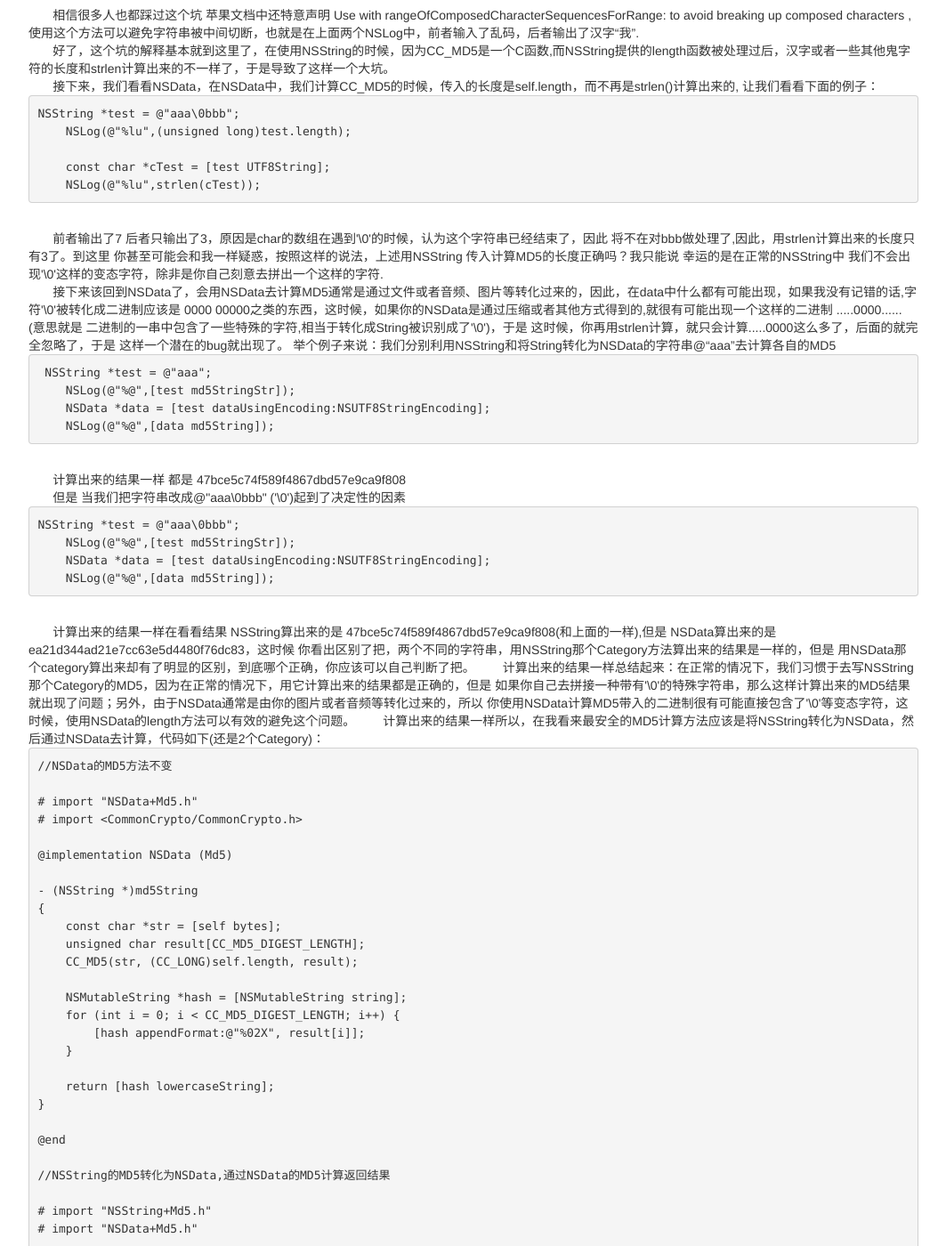
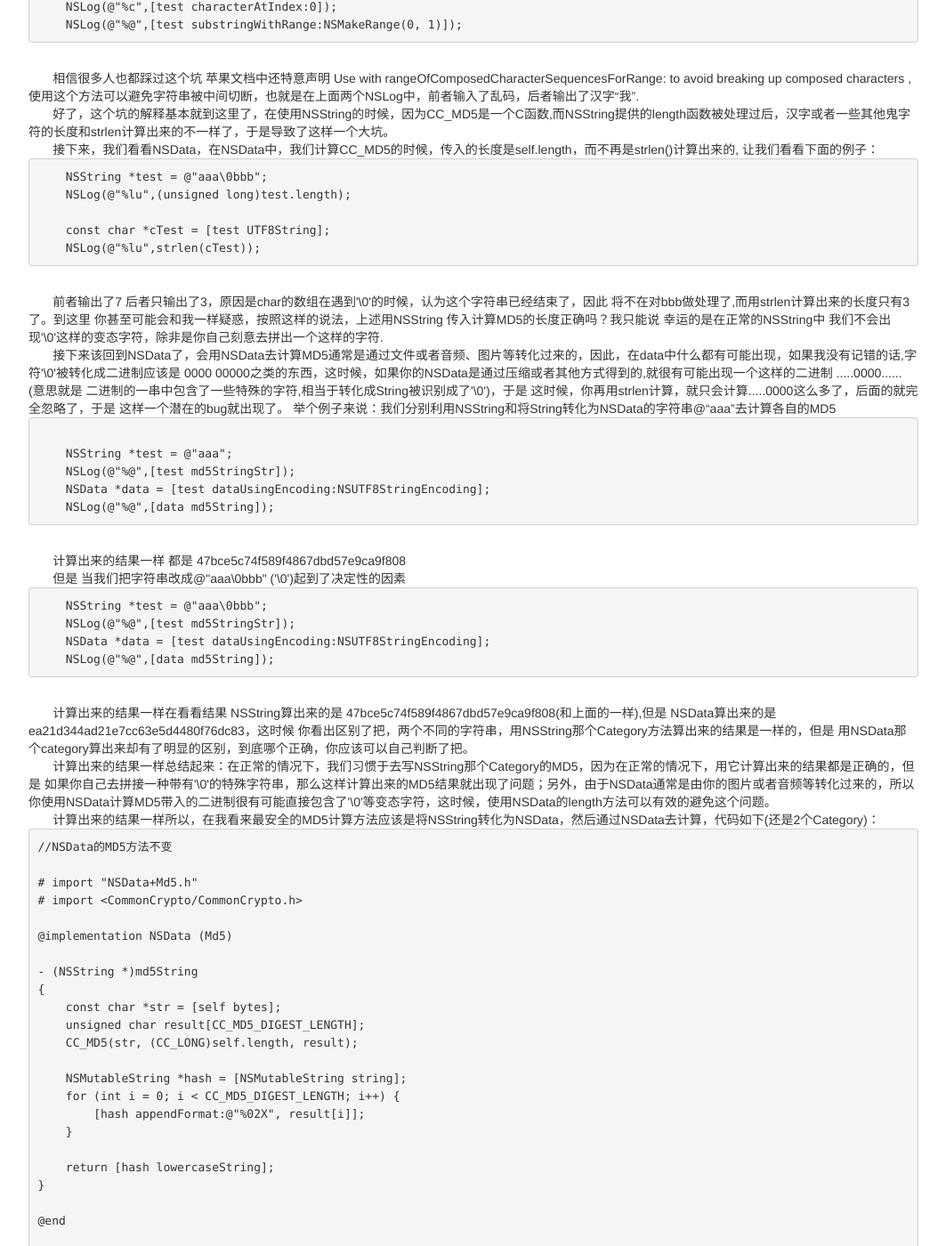
Before and after one commit to VioletHill/VioletHill.github.io, a Jekyll site: the page built from _posts/blog/2015-1-24-md5.md, in a window 1280 px wide and 1400 px high, scrolled down 1753 px. Shown: the whole window at 89% size, without its empty margins (108-1171 px from the left). Built offline with Jekyll 4.4.1, drawn with Linux system fonts in a browser that asks for light colours; Markdown is read by kramdown in place of the engine named in the settings; comment, search, counter and statistics services are not loaded; part of the change alters nothing that is shown; some of the changed text lies outside the part shown.

Commit message:
整理格式

```diff
--- a/_posts/blog/2015-1-24-md5.md
+++ b/_posts/blog/2015-1-24-md5.md
@@ -6,11 +6,13 @@ description: iOS下计算NSString和NSData MD5的那些坑爹的东西
 ---
 <div class="container">
 	<p>
-		&nbsp;&nbsp;&nbsp;&nbsp;&nbsp;&nbsp;&nbsp;MD5这种加密算法应该属于每天都要被用到的东西，然而，iOS只提供了extern unsigned char *CC_MD5(const void *data, CC_LONG len, unsigned char *md)这个方法给我们使用。
+		&nbsp;&nbsp;&nbsp;&nbsp;&nbsp;&nbsp;&nbsp;MD5这种加密算法应该属于每天都要被用到的东西，然而，iOS只提供了
+        <pre name="code" class="objc">extern unsigned char *CC_MD5(const void *data, CC_LONG len, unsigned char *md)</pre>
+<br />这个方法给我们使用。
         <br>
         &nbsp;&nbsp;&nbsp;&nbsp;&nbsp;&nbsp;&nbsp;于是，在这个方法下面 我发现了各种坑
         <br>
-        &nbsp;&nbsp;&nbsp;&nbsp;&nbsp;&nbsp;&nbsp; NSString的MD5 category:
+        &nbsp;&nbsp;&nbsp;&nbsp;&nbsp;&nbsp;&nbsp; 先开看看NSString的MD5 category:
 
         <pre name="code" class="objc">#import &quot;NSString+Md5.h&quot;
 #import &lt;CommonCrypto/CommonCrypto.h&gt;
@@ -58,12 +60,13 @@ description: iOS下计算NSString和NSData MD5的那些坑爹的东西
 @end</pre>
 <br />
 
-&nbsp;&nbsp;&nbsp;&nbsp;&nbsp;&nbsp;&nbsp;粗略一看 也许这2个category 只是 NSString 和 NSData的区别，本质区别并不大。但是 。。你注意到了吗?对于NSString 在使用CC_MD5函数的时候,传入的参数是 strlen(str),对于NSData传入的参数是 self.lengt,一个使用了C的方法，一个使用了Object-C的方法。这是一个大坑。。如果稍不注意就会挂。。而且。。根本查不到问题的所在。。
+&nbsp;&nbsp;&nbsp;&nbsp;&nbsp;&nbsp;&nbsp;粗略一看 也许这2个category 只是 NSString 和 NSData的区别，本质区别并不大。但是 。。你注意到了吗?对于NSString 在使用CC_MD5函数的时候,传入的参数是 strlen(str),对于NSData传入的参数是 self.length,一个使用了C的方法，一个使用了Object-C的方法。这是一个大坑。。如果稍不注意就会挂。。而且。。根本查不到问题的所在。。
 Why？
 <br>
-&nbsp;&nbsp;&nbsp;&nbsp;&nbsp;&nbsp;&nbsp;粗略一看让我们先看看NSString，由于CC_MD5是一个C的函数，但是 在使用NSString的时候，NSString的length函数对字符转义进行过了处理，对于普通的字符并没有太大的区别，但是 遇到中文的时候就要跪了，让我们看看下面的例子
+&nbsp;&nbsp;&nbsp;&nbsp;&nbsp;&nbsp;&nbsp;让我们先看看NSString，由于CC_MD5是一个C的函数，但是 在使用NSString的时候，NSString的length函数对字符转义进行过了处理，对于普通的字符并没有太大的区别，但是 遇到中文的时候就要跪了，让我们看看下面的例子
 
-<pre name="code" class="objc">NSString *test = @&quot;我&quot;;
+<pre name="code" class="objc">
+    NSString *test = @&quot;我&quot;;
     NSLog(@&quot;%lu&quot;,(unsigned long)test.length);
 
     const char *cTest = [test UTF8String];
@@ -74,7 +77,8 @@ Why？
 
 &nbsp;&nbsp;&nbsp;&nbsp;&nbsp;&nbsp;&nbsp;前者输出了 1 后者输出了 3， 这其实是很正常的现象,因为一个中文占了3个字节，苹果对length进行了处理，所以，在使用length的时候，你获取到的汉字的长度是1，让我们在看看这个例子:
 
-<pre name="code" class="objc">NSLog(@&quot;%c&quot;,[test characterAtIndex:0]);
+<pre name="code" class="objc">
+    NSLog(@&quot;%c&quot;,[test characterAtIndex:0]);
     NSLog(@&quot;%@&quot;,[test substringWithRange:NSMakeRange(0, 1)]);
 </pre>
 <br />
@@ -84,7 +88,8 @@ Why？
 &nbsp;&nbsp;&nbsp;&nbsp;&nbsp;&nbsp;&nbsp;好了，这个坑的解释基本就到这里了，在使用NSString的时候，因为CC_MD5是一个C函数,而NSString提供的length函数被处理过后，汉字或者一些其他鬼字符的长度和strlen计算出来的不一样了，于是导致了这样一个大坑。
 <br>
 &nbsp;&nbsp;&nbsp;&nbsp;&nbsp;&nbsp;&nbsp;接下来，我们看看NSData，在NSData中，我们计算CC_MD5的时候，传入的长度是self.length，而不再是strlen()计算出来的, 让我们看看下面的例子：
-<pre name="code" class="objc">NSString *test = @&quot;aaa\0bbb&quot;;
+<pre name="code" class="objc">
+    NSString *test = @&quot;aaa\0bbb&quot;;
     NSLog(@&quot;%lu&quot;,(unsigned long)test.length);
 
     const char *cTest = [test UTF8String];
@@ -92,11 +97,12 @@ Why？
 </pre>
 <br />
 
-&nbsp;&nbsp;&nbsp;&nbsp;&nbsp;&nbsp;&nbsp;前者输出了7 后者只输出了3，原因是char的数组在遇到'\0'的时候，认为这个字符串已经结束了，因此 将不在对bbb做处理了,因此，用strlen计算出来的长度只有3了。到这里 你甚至可能会和我一样疑惑，按照这样的说法，上述用NSString 传入计算MD5的长度正确吗？我只能说 幸运的是在正常的NSString中 我们不会出现'\0'这样的变态字符，除非是你自己刻意去拼出一个这样的字符.
+&nbsp;&nbsp;&nbsp;&nbsp;&nbsp;&nbsp;&nbsp;前者输出了7 后者只输出了3，原因是char的数组在遇到'\0'的时候，认为这个字符串已经结束了，因此 将不在对bbb做处理了,而用strlen计算出来的长度只有3了。到这里 你甚至可能会和我一样疑惑，按照这样的说法，上述用NSString 传入计算MD5的长度正确吗？我只能说 幸运的是在正常的NSString中 我们不会出现'\0'这样的变态字符，除非是你自己刻意去拼出一个这样的字符.
 <br>
 &nbsp;&nbsp;&nbsp;&nbsp;&nbsp;&nbsp;&nbsp;接下来该回到NSData了，会用NSData去计算MD5通常是通过文件或者音频、图片等转化过来的，因此，在data中什么都有可能出现，如果我没有记错的话,字符'\0'被转化成二进制应该是 0000 00000之类的东西，这时候，如果你的NSData是通过压缩或者其他方式得到的,就很有可能出现一个这样的二进制  .....0000......(意思就是 二进制的一串中包含了一些特殊的字符,相当于转化成String被识别成了'\0')，于是 这时候，你再用strlen计算，就只会计算.....0000这么多了，后面的就完全忽略了，于是 这样一个潜在的bug就出现了。
     举个例子来说：我们分别利用NSString和将String转化为NSData的字符串@“aaa”去计算各自的MD5
-    <pre name="code" class="objc"> NSString *test = @&quot;aaa&quot;;
+    <pre name="code" class="objc">
+    NSString *test = @&quot;aaa&quot;;
     NSLog(@&quot;%@&quot;,[test md5StringStr]);
     NSData *data = [test dataUsingEncoding:NSUTF8StringEncoding];
     NSLog(@&quot;%@&quot;,[data md5String]);
@@ -106,14 +112,17 @@ Why？
 &nbsp;&nbsp;&nbsp;&nbsp;&nbsp;&nbsp;&nbsp;计算出来的结果一样 都是 47bce5c74f589f4867dbd57e9ca9f808
 <br>
 &nbsp;&nbsp;&nbsp;&nbsp;&nbsp;&nbsp;&nbsp;但是 当我们把字符串改成@"aaa\0bbb" ('\0')起到了决定性的因素
-<pre name="code" class="objc">NSString *test = @&quot;aaa\0bbb&quot;;
+<pre name="code" class="objc">
+    NSString *test = @&quot;aaa\0bbb&quot;;
     NSLog(@&quot;%@&quot;,[test md5StringStr]);
     NSData *data = [test dataUsingEncoding:NSUTF8StringEncoding];
     NSLog(@&quot;%@&quot;,[data md5String]);</pre>
 <br />
 
 &nbsp;&nbsp;&nbsp;&nbsp;&nbsp;&nbsp;&nbsp;计算出来的结果一样在看看结果 NSString算出来的是 47bce5c74f589f4867dbd57e9ca9f808(和上面的一样),但是 NSData算出来的是 ea21d344ad21e7cc63e5d4480f76dc83，这时候 你看出区别了把，两个不同的字符串，用NSString那个Category方法算出来的结果是一样的，但是 用NSData那个category算出来却有了明显的区别，到底哪个正确，你应该可以自己判断了把。
+<br>
 &nbsp;&nbsp;&nbsp;&nbsp;&nbsp;&nbsp;&nbsp;计算出来的结果一样总结起来：在正常的情况下，我们习惯于去写NSString那个Category的MD5，因为在正常的情况下，用它计算出来的结果都是正确的，但是 如果你自己去拼接一种带有'\0'的特殊字符串，那么这样计算出来的MD5结果就出现了问题；另外，由于NSData通常是由你的图片或者音频等转化过来的，所以 你使用NSData计算MD5带入的二进制很有可能直接包含了'\0'等变态字符，这时候，使用NSData的length方法可以有效的避免这个问题。
+<br>
 &nbsp;&nbsp;&nbsp;&nbsp;&nbsp;&nbsp;&nbsp;计算出来的结果一样所以，在我看来最安全的MD5计算方法应该是将NSString转化为NSData，然后通过NSData去计算，代码如下(还是2个Category)：
 <br>
 <pre name="code" class="objc">//NSData的MD5方法不变
```
